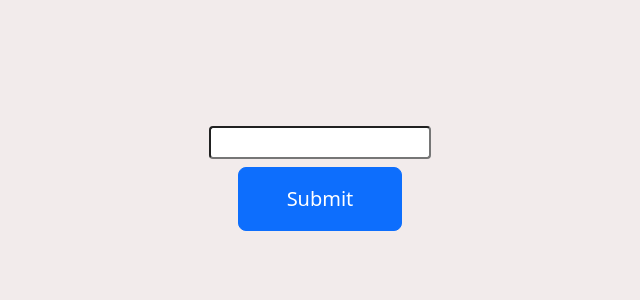
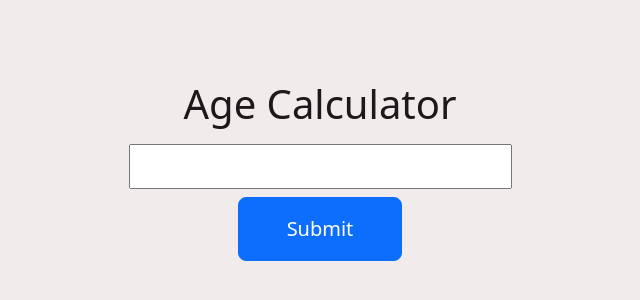
Before and after one commit to Izdiharomer/Age-Calculator, a React (Create React App) app in the folder age-calculator/: page / in a window 1280 px wide. Shown: the part 230-530 px from the top of the page, without its empty margins (320-960 px from the left). Built offline with nearby package versions, Linux system fonts and the light colour scheme.

Commit message:
Feat: title of the project added

```diff
--- a/age-calculator/src/App.js
+++ b/age-calculator/src/App.js
@@ -26,10 +26,10 @@ function App() {
   return (
     <div className="App">
       <header className="App-header">
-        <h1></h1>
+        <h1>Age Calculator</h1>
         <h2></h2>
         <input
-          className="form-control-sm"
+          className="form-control-md"
           id="inputPassword2"
           onChange={(e) => inputChangeHandler(parseInt(e.target.value))}
         />
```
